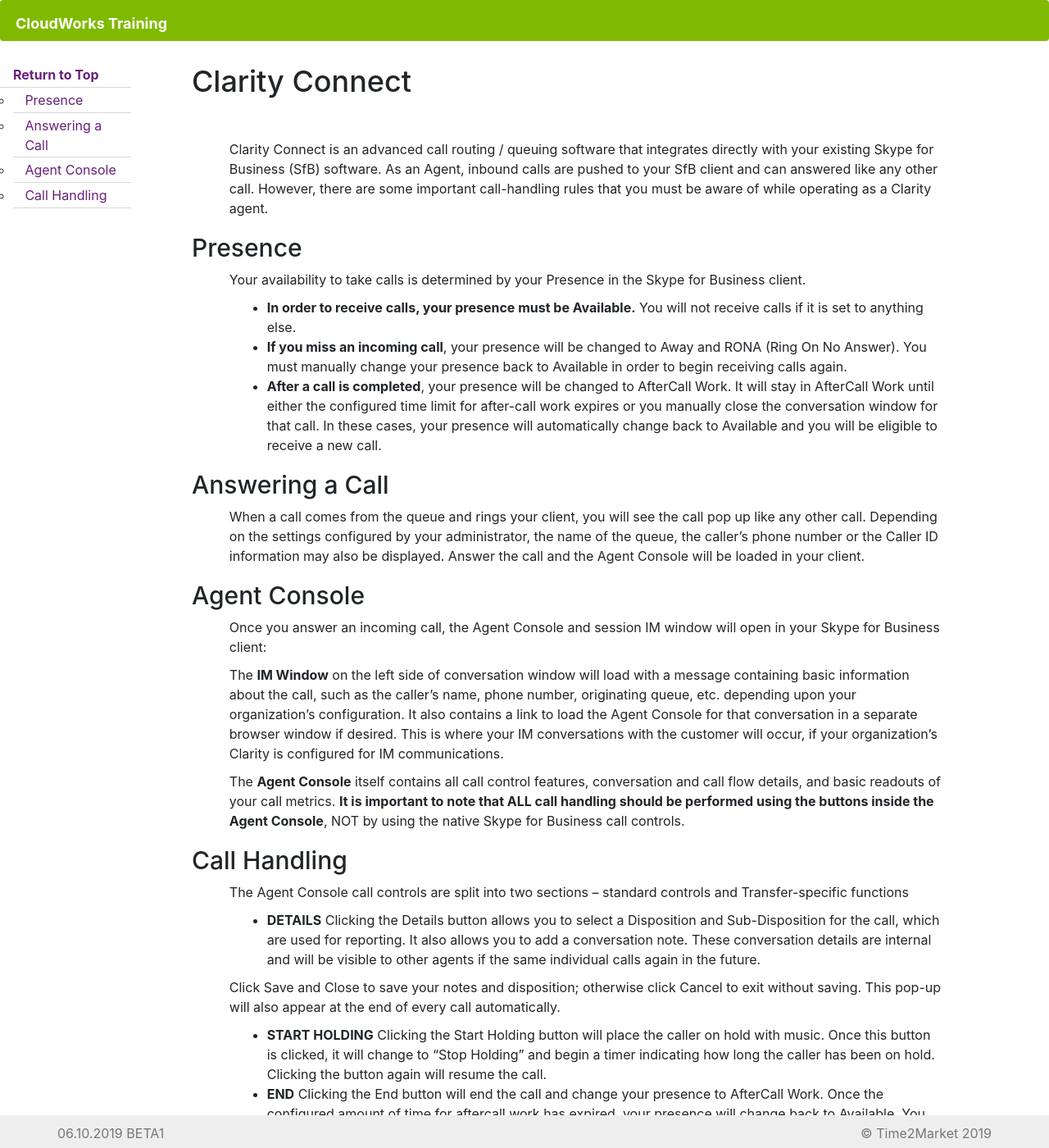
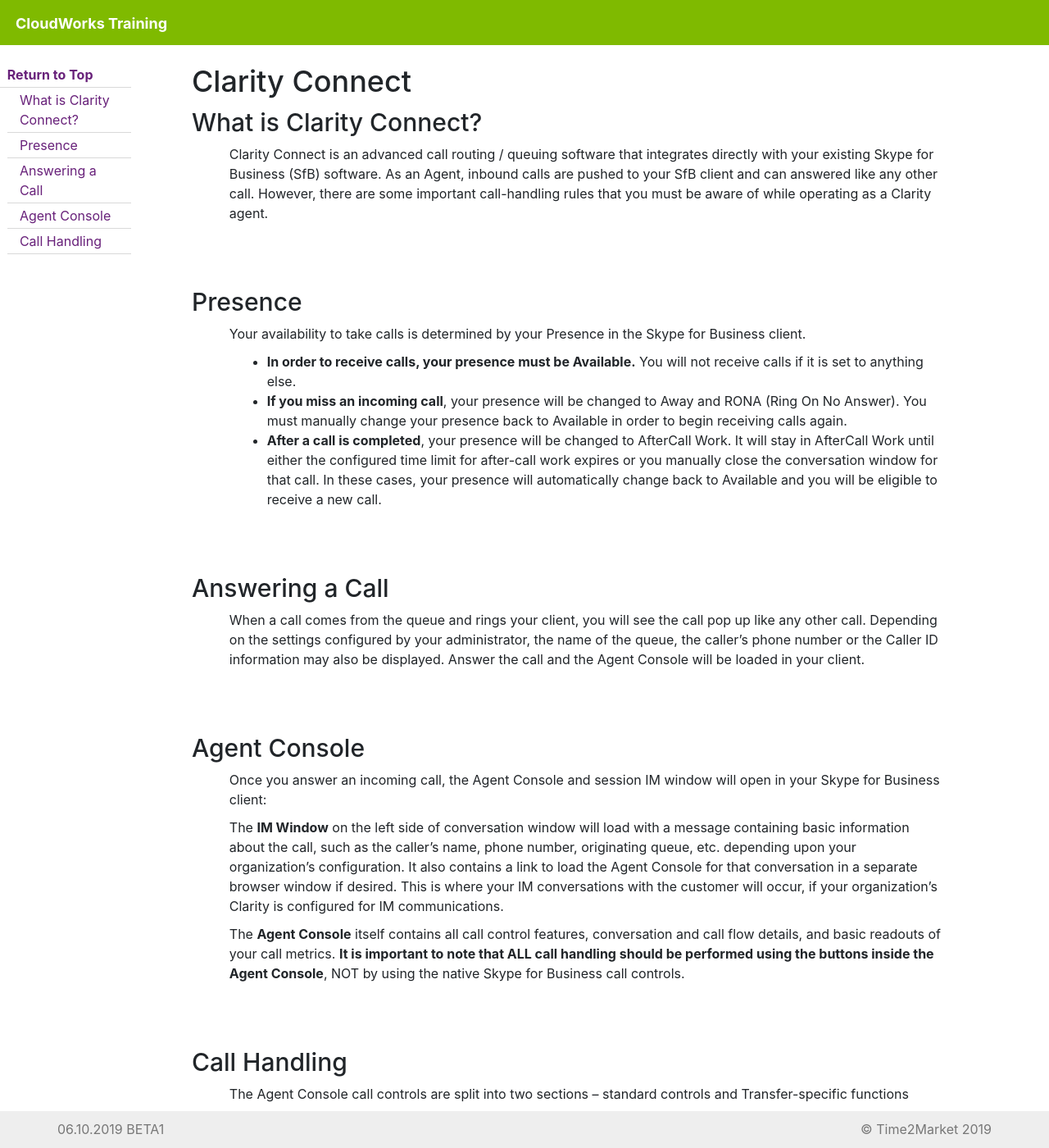
Before and after one commit to t2mdev/docs-vc, a Jekyll site: the page built from _docs/clarity.md, in a window 1280 px wide and 1400 px high. Shown: the whole window at 82% size. Built offline with Jekyll 4.4.1, drawn with Linux system fonts in a browser that asks for light colours; nearby versions of some CDN libraries.

Commit message:
Fixed Header/Footer and Page jumps

```diff
--- a/_docs/clarity.md
+++ b/_docs/clarity.md
@@ -3,6 +3,8 @@
 title: Clarity Connect
 css: ['documents.css']
 ---
+
+## What is Clarity Connect?
 
 Clarity Connect is an advanced call routing / queuing software that integrates directly with your existing Skype for Business (SfB) software. As an Agent, inbound calls are pushed to your SfB client and can answered like any other call. However, there are some important call-handling rules that you must be aware of while operating as a Clarity agent.
 
--- a/_includes/collapse_sidenav.html
+++ b/_includes/collapse_sidenav.html
@@ -1,6 +1,7 @@
 <div id="mySidebar" class="toggle_nav">
     <a href="javascript:void(0)" class="closebtn" onclick="closeNav()"><i class="fas fa-chevron-left"></i></a>
     <div class="menu_links">
+      <a href="#top" style= "font-weight:bold;">Return to Top</a>
     {% include toc.html html=content %}
   </div>
   </div>
--- a/assets/css/documents.css
+++ b/assets/css/documents.css
@@ -34,8 +34,14 @@
     padding-right: 10%;
 }
 
+
 h1 {
   margin-left: 5%;
+  margin-bottom: -10%;
+}
+
+h2 {
+  padding-top: 60px;
 }
 
 a {
@@ -69,23 +75,14 @@
 
 
   .navbar {
-
-    height: 50px;
+    height: 55px;
     width: 100%;
     position: fixed;
-    display: -ms-flexbox;
-    display: flex;
-    -ms-flex-wrap: wrap;
-    flex-wrap: wrap;
-    -ms-flex-align: center;
-    align-items: center;
-
-    background: #7FBA00;
-    color: #bbe0a2;
+    background-color: #7FBA00;
     font-weight: bold;
     z-index: 99;
     top: 0;
-
+    border-radius: 0px;
   }
 
   .navbar a {
@@ -123,7 +120,7 @@
 }
 
 .sidenav>ul {
-  margin: 0;
+  margin-left: -5%;
   list-style: none;
 }
 
@@ -145,7 +142,8 @@
 -------------------------------------------------------------*/
 
 .toggle_nav {
-    height: 100%;
+    height: 90%;
+    bottom: 45px;
     width: 0;
     position: fixed;
     z-index: 1;
@@ -169,8 +167,13 @@
 
   }
 
+  .toggle_nav>ul {
+    list-style: none;
+  }
+
   .menu_links {
-    margin-top: 40px;
+    margin-top: 30px;
+    margin-left: -10%;
     list-style: none;
   }
 
@@ -193,7 +196,9 @@
     border: none;
   }
 
-
+/*------------------------------------------------------------------
+Collapsible Menu Toggle Buttons
+------------------------------------------------------------------*/
 
 
   .openbtn, .button {
@@ -246,7 +251,7 @@
     position: fixed;
     z-index: 99;
     background-color: #eee;
-    height: 40px;
+    height: 45px;
     width: 100%;
     bottom: 0;
     left: 0;
```
Also changed, not shown: _docs/products.md (+2 -1 lines), _docs/users.md (+2 -0 lines), assets/css/home.css (+3 -9 lines), 14 other files.
